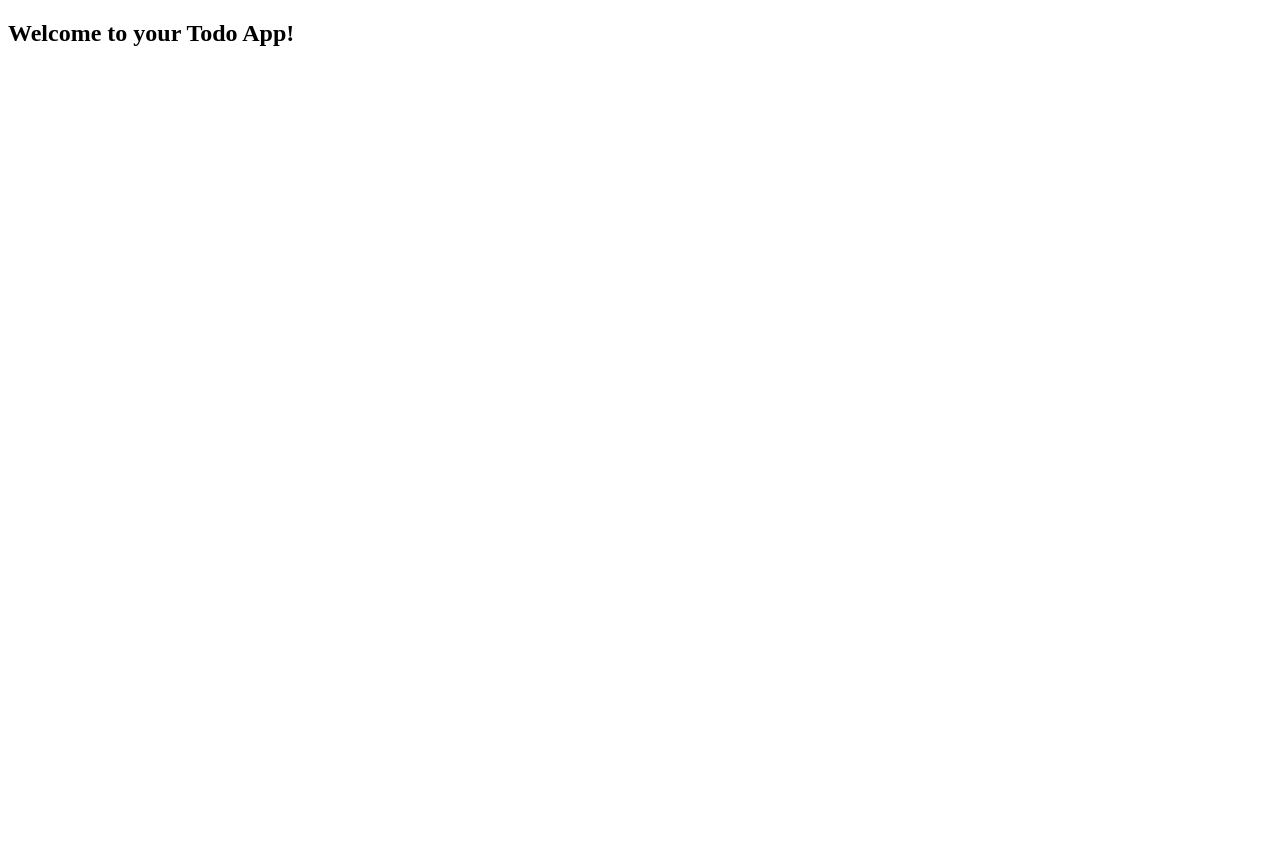
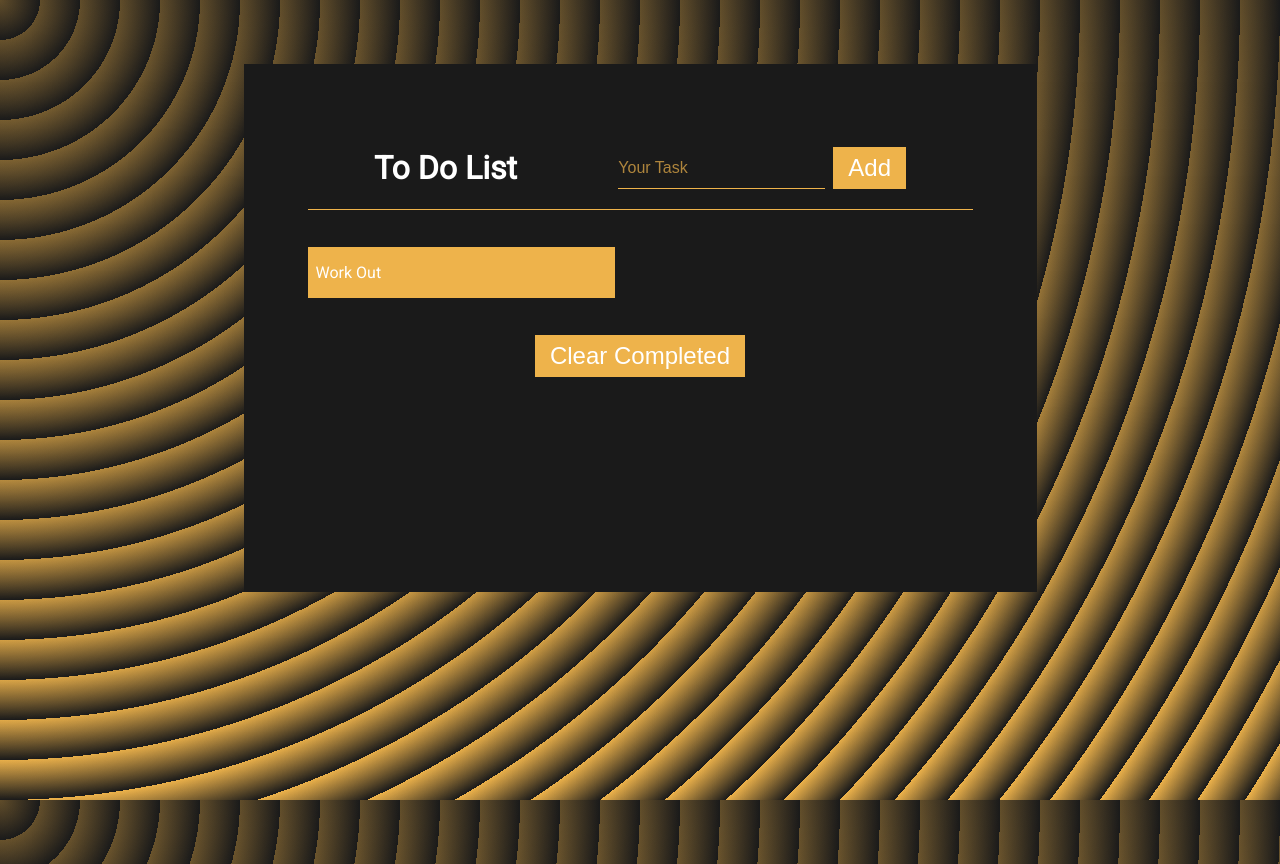
Before and after one commit to bloominstituteoftechnology/web-module-project-class-components, a React (Create React App) app: page / in a window 1280 px wide. Before the commit the page ends 800 px from the top, so only its background shows below. Built offline with nearby package versions, Linux system fonts and the light colour scheme; the HTML template or start-up script is replaced by a standard one.

Commit message:
completed mvp

```diff
--- a/src/App.js
+++ b/src/App.js
@@ -1,16 +1,70 @@
 import React from 'react';
+import ListForm from './components/TodoForm';
+import TodoList from './components/TodoList';
+import './index.scss'
+const toDo = [
+  {
+    task: 'Work Out',
+    id: Date.now(),
+    completed: false
+  }
+];
 
 class App extends React.Component {
-  // you will need a place to store your state in this component.
-  // design `App` to be the parent component of your application.
-  // this component is going to take care of state, and any change handlers you need to work with your state
+  constructor() {
+    super();
+    this.state = {
+      tasks: toDo
+    }
+  }
+
+  handleClear = ()=> {
+    this.setState({
+      ...this.state,
+      tasks: this.state.tasks.filter(item=> !item.completed)
+    });
+  }
+
+  handleAddItem = (taskInput) => {
+    const newItem = {
+      task: taskInput,
+      id: Date.now(),
+      completed: false
+    };
+
+    this.setState({
+      ...this.state,
+      tasks : [...this.state.tasks, newItem]
+    });
+  }
+
+  handleToggleItem = (item) => {
+    this.setState({
+      ...this.state,
+      tasks: this.state.tasks.map(task => {
+        if (task.id === item.id) {
+          return {
+            ...task,
+            completed: !task.completed
+          }
+        }
+        return task;
+      })
+    });
+  }
+
   render() {
     return (
-      <div>
-        <h2>Welcome to your Todo App!</h2>
-      </div>
+      <div className="App">
+        <div className="header">
+           <h1>To Do List</h1>
+           <ListForm handleAddItem={this.handleAddItem}/>
+         </div>
+        <TodoList handleToggleItem={this.handleToggleItem} tasks={this.state.tasks} />
+        <button onClick={this.handleClear} className="clear-btn">Clear Completed</button>
+       </div>
     );
   }
+
 }
-
 export default App;
--- a/src/components/Todo.js
+++ b/src/components/Todo.js
@@ -0,0 +1,16 @@
+
+import React from 'react';
+
+const Todo = props => {
+  const handleClick = ()=> {
+    props.handleToggleItem(props.task);
+  }
+
+  return (
+    <div onClick={handleClick} className={`item${props.task.completed ? ' purchased' : ''}`}>
+      <p>{props.task.task}</p>
+    </div>
+  );
+};
+
+export default Todo;
--- a/src/components/TodoForm.js
+++ b/src/components/TodoForm.js
@@ -0,0 +1,35 @@
+import React from "react";
+
+class ListForm extends React.Component {
+  // Constructor with state
+  constructor() {
+    super();
+    this.state = {
+      input:""
+    }
+  }
+
+  handleChanges = e => {
+    this.setState({
+      ...this.state,
+      input: e.target.value
+    });
+  };
+
+  // class property to submit form
+  handleSubmit = (e)=>{
+    e.preventDefault();
+    this.props.handleAddItem(this.state.input);
+  }
+
+  render() {
+    return (
+      <form onSubmit={this.handleSubmit}>
+        <input onChange={this.handleChanges} type="text" name="task"  placeholder="Your Task"/>
+        <button>Add</button>
+      </form>
+    );
+  }
+}
+
+export default ListForm;
--- a/src/components/TodoList.js
+++ b/src/components/TodoList.js
@@ -1,2 +1,15 @@
-// your components will all go in this `component` directory.
-// feel free to change this component.js into TodoList.js
+import React from "react";
+import Todo from "./Todo";
+
+const TodoList = props => {
+
+  return (
+    <div className="shopping-list">
+      {props.tasks.map(task => (
+        <Todo handleToggleItem={props.handleToggleItem} key={task.id} task={task} />
+      ))}
+    </div>
+  );
+};
+
+export default TodoList;
--- /dev/null
+++ b/src/index.scss
@@ -0,0 +1,106 @@
+@import url('https://fonts.googleapis.com/css?family=Roboto');
+html,
+body {
+  width: 100%;
+  height: 100%;
+  margin: 0;
+  padding: 0;
+}
+
+body {
+  background-color: #1A1A1A;
+  opacity: 1;
+  background-image:  repeating-radial-gradient( circle at 0 0, transparent 0, #1A1A1A 40px ), repeating-linear-gradient( #EEB34B55, #EEB34B );
+}
+
+h1,
+h2,
+h3,
+h4,
+h5,
+h6,
+div,
+p,
+span {
+  color: white;
+  font-family: 'Roboto', sans-serif;
+}
+
+.App {
+  min-height: 50vh;
+  background-color: #1A1A1A;
+  font-family: sans-serif;
+  text-align: center;
+  padding: 5%;
+  max-width: 665px;
+  margin: 0 auto;
+  margin-top: 5%;
+  position:relative;
+}
+
+.header {
+  border-bottom: 1px solid #EEB34B;
+  padding-left: 10%;
+  padding-right: 10%;
+  display: flex;
+  justify-content: space-between;
+  align-items: center;
+}
+h1 {
+  text-align: left;
+}
+
+.shopping-list {
+  display: flex;
+  flex-flow: row wrap;
+  justify-content: space-between;
+  width: 100%;
+  margin: 0 auto;
+  padding-top: 5%;
+}
+.item {
+  background-color: #EEB34B;
+  width: 45%;
+  text-align: left;
+  margin: 4px 0;
+  padding-left: 8px;
+  cursor: pointer;
+}
+
+.item.purchased {
+  background-color: #d17d7c;
+  text-decoration: line-through;
+}
+form {
+  width: 50%;
+  display: flex;
+  justify-content: flex-end;
+}
+form > input {
+  background-color: #1A1A1A;
+  border: 0;
+  padding: 6px 0;
+  font-size: 1rem;
+  width: 240px;
+  outline: 0;
+  color: white;
+  border-bottom: 1px solid #EEB34B;
+  margin-right: 8px;
+}
+
+button {
+  background-color: #EEB34B;
+  border: 1px solid #EEB34B;
+  color: white;
+  font-size: 1.5rem;
+  padding: 6px 14px;
+}
+
+input::placeholder {
+  color: #EEB34B;
+  opacity: 0.7;
+}
+
+.clear-btn {
+  margin-top: 5%;
+}
```
Also changed, not shown: src/components/Todo.css (deleted).
